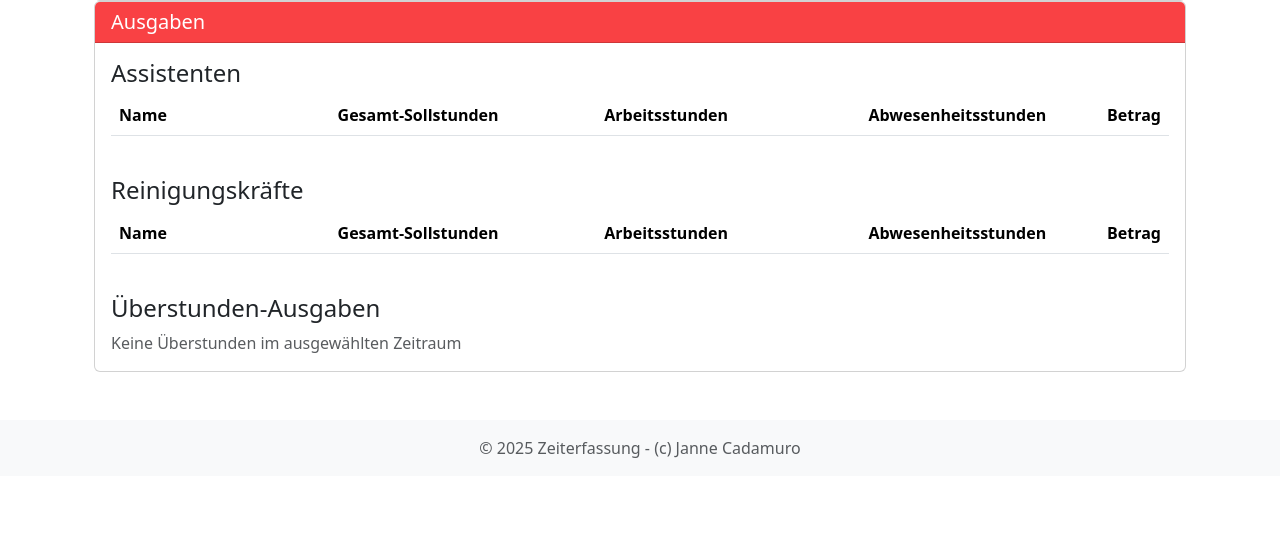
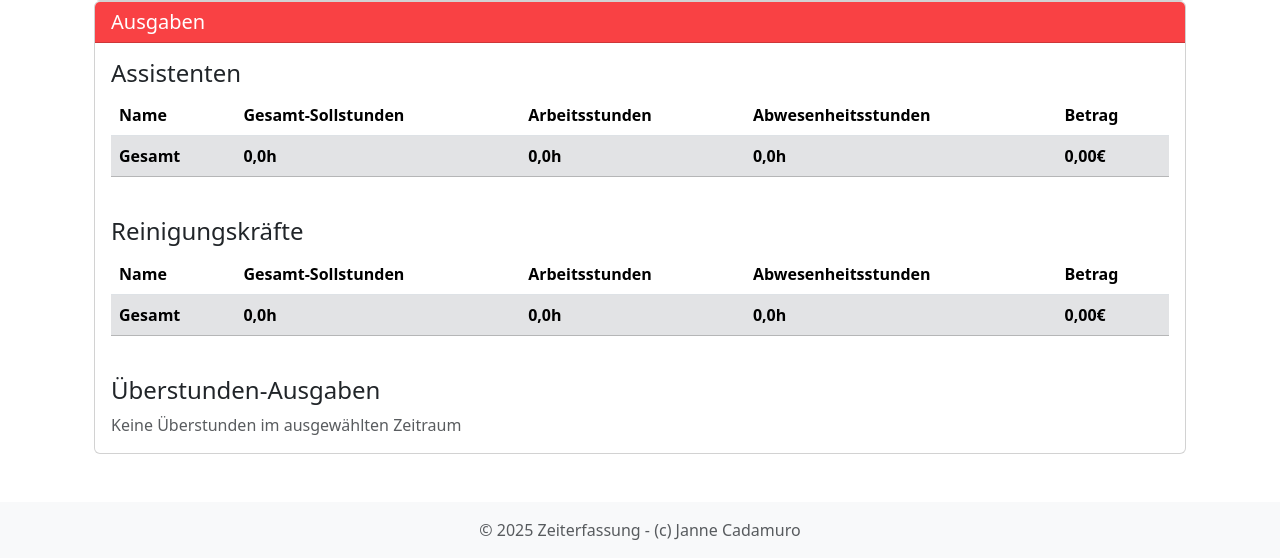
Before and after one commit to drfoehn/workfore_management, a Django app: page /finance-overview/ in a window 1280 px wide. Shown: the part 483-1041 px from the top of the page. Before the commit the page ends 941 px from the top, so only its background shows below. Run offline with Django 5.2, Linux system fonts and the light colour scheme; a user stored in the database is signed in; tables that the repository leaves empty hold one stand-in row (values such as "Sample post"); lists and menus that the app fills with data are empty; some libraries are stand-ins or nearby versions.

Commit message:
some design

```diff
--- a/workforce_management/templates/wfm/finance_overview.html
+++ b/workforce_management/templates/wfm/finance_overview.html
@@ -149,23 +149,32 @@
                             <thead>
                                 <tr>
                                     <th>{% trans "Name" %}</th>
-                                    <th class="text-end">{% trans "Gesamt-Sollstunden" %}</th>
-                                    <th class="text-end">{% trans "Arbeitsstunden" %}</th>
-                                    <th class="text-end">{% trans "Abwesenheitsstunden" %}</th>
-                                    <th class="text-end">{% trans "Betrag" %}</th>
+                                    <th>{% trans "Gesamt-Sollstunden" %}</th>
+                                    <th>{% trans "Arbeitsstunden" %}</th>
+                                    <th>{% trans "Abwesenheitsstunden" %}</th>
+                                    <th>{% trans "Betrag" %}</th>
                                 </tr>
                             </thead>
                             <tbody>
                                 {% for expense in assistant_expenses %}
                                 <tr>
                                     <td>{{ expense.employee__first_name }} {{ expense.employee__last_name }}</td>
-                                    <td class="text-end">{{ expense.total_soll|floatformat:1 }}h</td>
-                                    <td class="text-end">{{ expense.worked_hours|floatformat:1 }}h</td>
-                                    <td class="text-end">{{ expense.absence_hours|floatformat:1 }}h</td>
-                                    <td class="text-end">{{ expense.amount|floatformat:2 }}€</td>
+                                    <td>{{ expense.total_soll|floatformat:1 }}h</td>
+                                    <td>{{ expense.worked_hours|floatformat:1 }}h</td>
+                                    <td>{{ expense.absence_hours|floatformat:1 }}h</td>
+                                    <td>{{ expense.amount|floatformat:2 }}€</td>
                                 </tr>
                                 {% endfor %}
                             </tbody>
+                            <tfoot>
+                                <tr class="table-secondary">
+                                    <td><strong>{% trans "Gesamt" %}</strong></td>
+                                    <td><strong>{{ total_assistant_soll_hours|floatformat:1 }}h</strong></td>
+                                    <td><strong>{{ total_assistant_ist_hours|floatformat:1 }}h</strong></td>
+                                    <td><strong>{{ total_assistant_absence_hours|floatformat:1 }}h</strong></td>
+                                    <td><strong>{{ total_assistant_amount|floatformat:2 }}€</strong></td>
+                                </tr>
+                            </tfoot>
                         </table>
                     </div>
 
@@ -176,23 +185,31 @@
                             <thead>
                                 <tr>
                                     <th>{% trans "Name" %}</th>
-                                    <th class="text-end">{% trans "Gesamt-Sollstunden" %}</th>
-                                    <th class="text-end">{% trans "Arbeitsstunden" %}</th>
-                                    <th class="text-end">{% trans "Abwesenheitsstunden" %}</th>
-                                    <th class="text-end">{% trans "Betrag" %}</th>
+                                    <th>{% trans "Gesamt-Sollstunden" %}</th>
+                                    <th>{% trans "Arbeitsstunden" %}</th>
+                                    <th>{% trans "Abwesenheitsstunden" %}</th>
+                                    <th>{% trans "Betrag" %}</th>
                                 </tr>
                             </thead>
                             <tbody>
                                 {% for expense in cleaning_expenses %}
                                 <tr>
                                     <td>{{ expense.employee__first_name }} {{ expense.employee__last_name }}</td>
-                                    <td class="text-end">{{ expense.total_soll|floatformat:1 }}h</td>
-                                    <td class="text-end">{{ expense.worked_hours|floatformat:1 }}h</td>
-                                    <td class="text-end">{{ expense.absence_hours|floatformat:1 }}h</td>
-                                    <td class="text-end">{{ expense.amount|floatformat:2 }}€</td>
+                                    <td>{{ expense.total_soll|floatformat:1 }}h</td>
+                                    <td>{{ expense.worked_hours|floatformat:1 }}h</td>
+                                    <td>{{ expense.absence_hours|floatformat:1 }}h</td>
+                                    <td>{{ expense.amount|floatformat:2 }}€</td>
                                 </tr>
                                 {% endfor %}
-                            </tbody>
+                            <tfoot>
+                                <tr class="table-secondary">
+                                    <td><strong>{% trans "Gesamt" %}</strong></td>
+                                    <td><strong>{{ total_cleaning_soll_hours|floatformat:1 }}h</strong></td>
+                                    <td><strong>{{ total_cleaning_ist_hours|floatformat:1 }}h</strong></td>
+                                    <td><strong>{{ total_cleaning_absence_hours|floatformat:1 }}h</strong></td>
+                                    <td><strong>{{ total_cleaning_amount|floatformat:2 }}€</strong></td>
+                                </tr>
+                            </tfoot>
                         </table>
                     </div>
 
--- a/workforce_management/wfm/views.py
+++ b/workforce_management/wfm/views.py
@@ -3147,6 +3147,17 @@ class FinanceOverviewView(LoginRequiredMixin, OwnerRequiredMixin, TemplateView):
             expense['absence_hours'] = expense['total_soll'] - expense['worked_hours']
             expense['amount'] = expense['total_soll'] * expense['employee__hourly_rate']
 
+        # Berechne die Summen für die Ausgaben
+        total_assistant_soll_hours = sum(expense['total_soll'] for expense in assistant_expenses.values())
+        total_assistant_ist_hours = sum(expense['worked_hours'] for expense in assistant_expenses.values())
+        total_assistant_absence_hours = sum(expense['absence_hours'] for expense in assistant_expenses.values())
+        total_assistant_amount = sum(expense['amount'] for expense in assistant_expenses.values())
+
+        total_cleaning_soll_hours = sum(expense['total_soll'] for expense in cleaning_expenses.values())
+        total_cleaning_ist_hours = sum(expense['worked_hours'] for expense in cleaning_expenses.values())
+        total_cleaning_absence_hours = sum(expense['absence_hours'] for expense in cleaning_expenses.values())
+        total_cleaning_amount = sum(expense['amount'] for expense in cleaning_expenses.values())
+
         # c) Überstunden-Ausgaben
         overtime_expenses = OvertimeAccount.objects.filter(
             year=year,
@@ -3205,6 +3216,14 @@ class FinanceOverviewView(LoginRequiredMixin, OwnerRequiredMixin, TemplateView):
             'total_overtime_hours': total_overtime_hours,
             'total_income': total_income,
             'total_expenses': total_expenses,
+            'total_assistant_soll_hours': total_assistant_soll_hours,
+            'total_assistant_ist_hours': total_assistant_ist_hours,
+            'total_assistant_absence_hours': total_assistant_absence_hours,
+            'total_assistant_amount': total_assistant_amount,
+            'total_cleaning_soll_hours': total_cleaning_soll_hours,
+            'total_cleaning_ist_hours': total_cleaning_ist_hours,
+            'total_cleaning_absence_hours': total_cleaning_absence_hours,
+            'total_cleaning_amount': total_cleaning_amount,
             'current_date': current_date,
             'month_name': current_date.strftime('%B %Y'),
             'prev_month': (current_date - relativedelta(months=1)),
```
